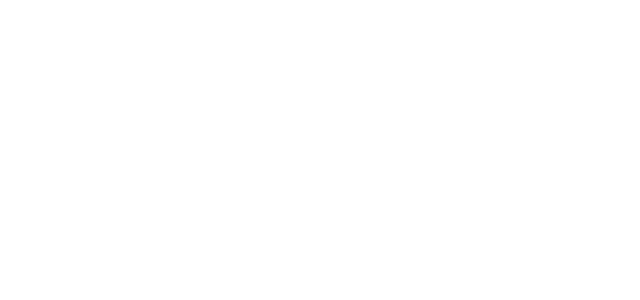
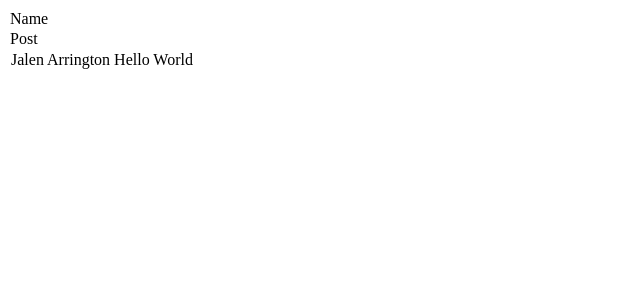
Before and after one commit to Jarr201/Socialfeed, a React (Create React App) app in the folder socialfeed/: page / in a window 1280 px wide. Shown: the top 300 px of the page, without its empty margins (0-640 px from the left). Built offline with nearby package versions, Linux system fonts and the light colour scheme.

Commit message:
Organized files and started working on the createpost file

```diff
--- a/socialfeed/src/App.js
+++ b/socialfeed/src/App.js
@@ -1,5 +1,5 @@
 import React, { useState } from 'react';
-import DisplayPosts from './components/DisplayPosts';
+import DisplayPosts from './Components/DisplayPosts/DisplayPosts.jsx';
 
 function App() {
 
@@ -7,7 +7,7 @@ function App() {
 
   return (
     <div>
-
+      <DisplayPosts parentPosts={entries} />
     </div>
   );
 }
--- a/socialfeed/src/components/DisplayPosts.jsx
+++ b/socialfeed/src/Components/DisplayPosts/DisplayPosts.jsx
@@ -1,15 +1,14 @@
 const DisplayPosts = (props) => {
     return (
-        <table>
+      <table>
         <thead>
           <tr>Name</tr>
           <tr>Post</tr>
         </thead>
         <tbody>
-          {entries.map((entry, index) => {
+          {props.parentPosts.map((entry) => {
             return (
               <tr>
-                <td>{index + 1}</td>
                 <td>{entry.name}</td>
                 <td>{entry.post}</td>
               </tr>
@@ -17,7 +16,6 @@ const DisplayPosts = (props) => {
           })}
         </tbody>
       </table>
-     );
-}
+    )};
 
 export default DisplayPosts;
```
Also changed, not shown: socialfeed/src/Components/CreatePost/CreatePost.jsx (added, +12 -0 lines), socialfeed/src/Components/App/App.jsx (added), socialfeed/src/Components/NavBar/NavBar.jsx (added), socialfeed/src/Components/Post/Post.jsx (added), socialfeed/src/components/Post.jsx (deleted).
